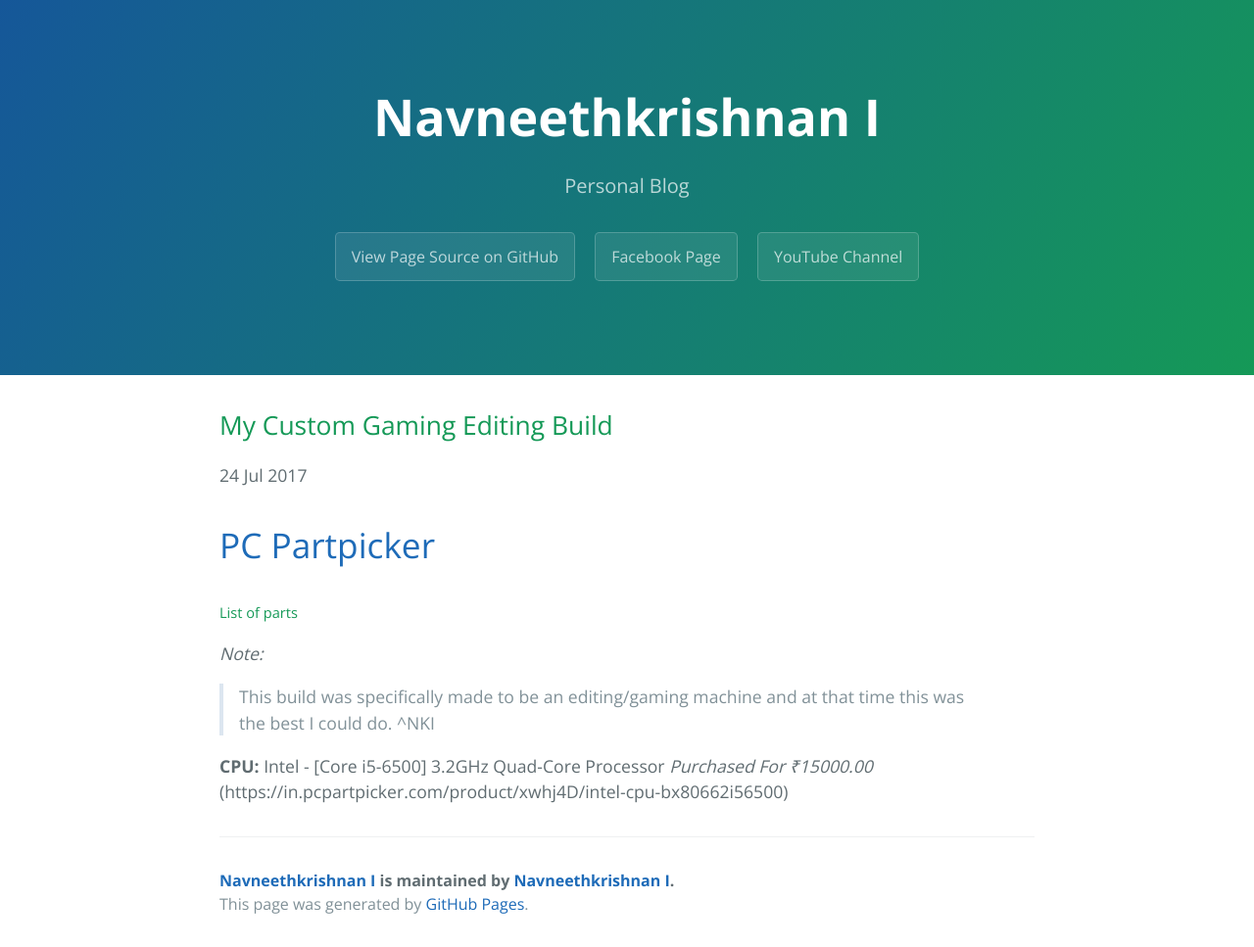
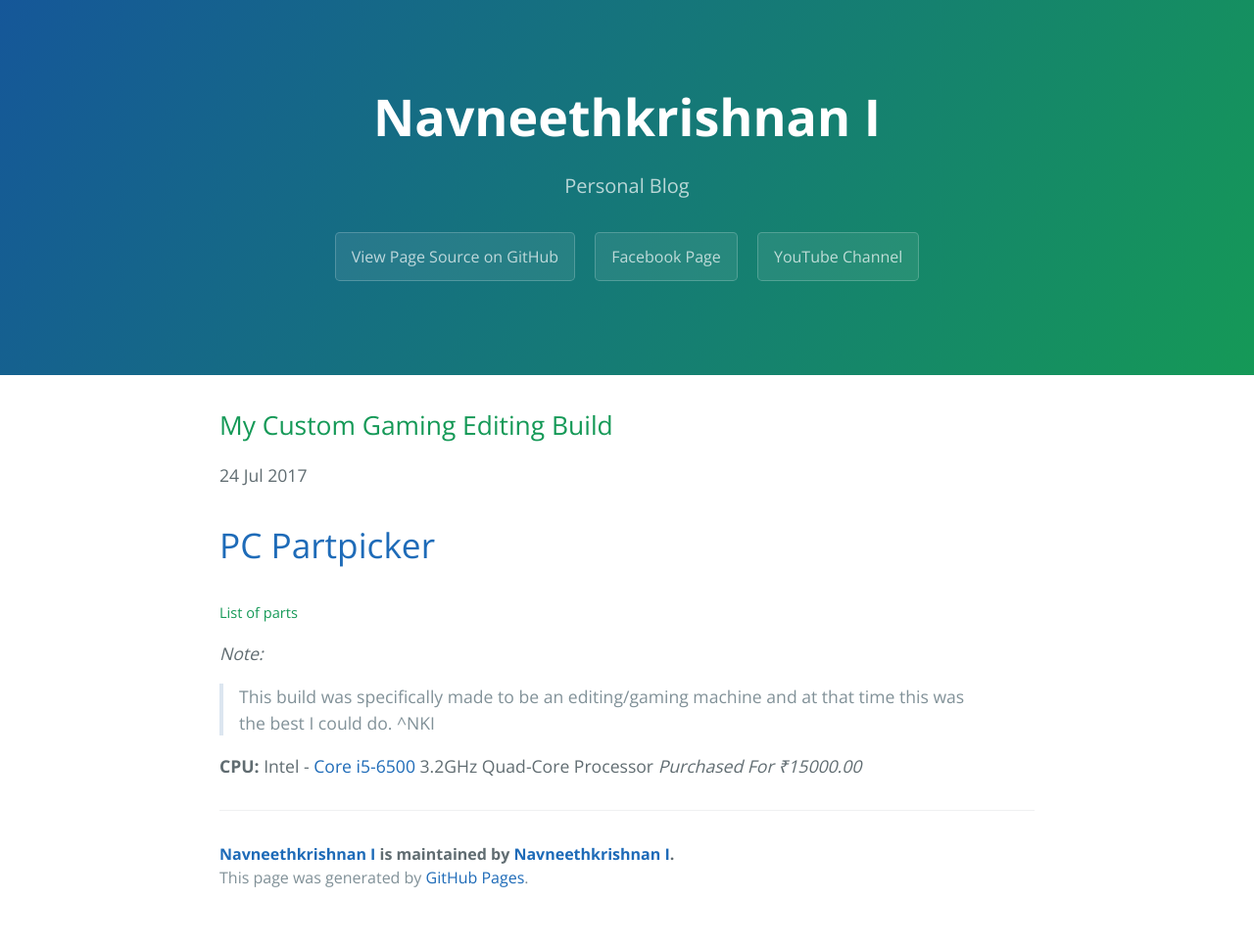
Before and after one commit to Navneet-Suresh/Navneet-Suresh.github.io, a Jekyll site: the page built from _posts/2017-07-24-My-Custom-Gaming-Editing-Build.markdown, in a window 1280 px wide. Shown: the whole page at 98% size. Built offline with Jekyll 4.4.1, drawn with Linux system fonts in a browser that asks for light colours; our own code applies the rules of GitHub Pages for plain Markdown files; after the commit the page ends 940 px from its top, so only the background shows below that.

Commit message:
Update 2017-07-24-My-Custom-Gaming-Editing-Build.markdown

```diff
--- a/_posts/2017-07-24-My-Custom-Gaming-Editing-Build.markdown
+++ b/_posts/2017-07-24-My-Custom-Gaming-Editing-Build.markdown
@@ -3,4 +3,4 @@
 _Note:_
 > This build was specifically made to be an editing/gaming machine and at that time this was the best I could do. ^NKI
 
-**CPU:** Intel - [Core i5-6500] 3.2GHz Quad-Core Processor _Purchased For ₹15000.00_ (https://in.pcpartpicker.com/product/xwhj4D/intel-cpu-bx80662i56500)
+**CPU:** Intel - [Core i5-6500](https://in.pcpartpicker.com/product/xwhj4D/intel-cpu-bx80662i56500) 3.2GHz Quad-Core Processor _Purchased For ₹15000.00_
```
